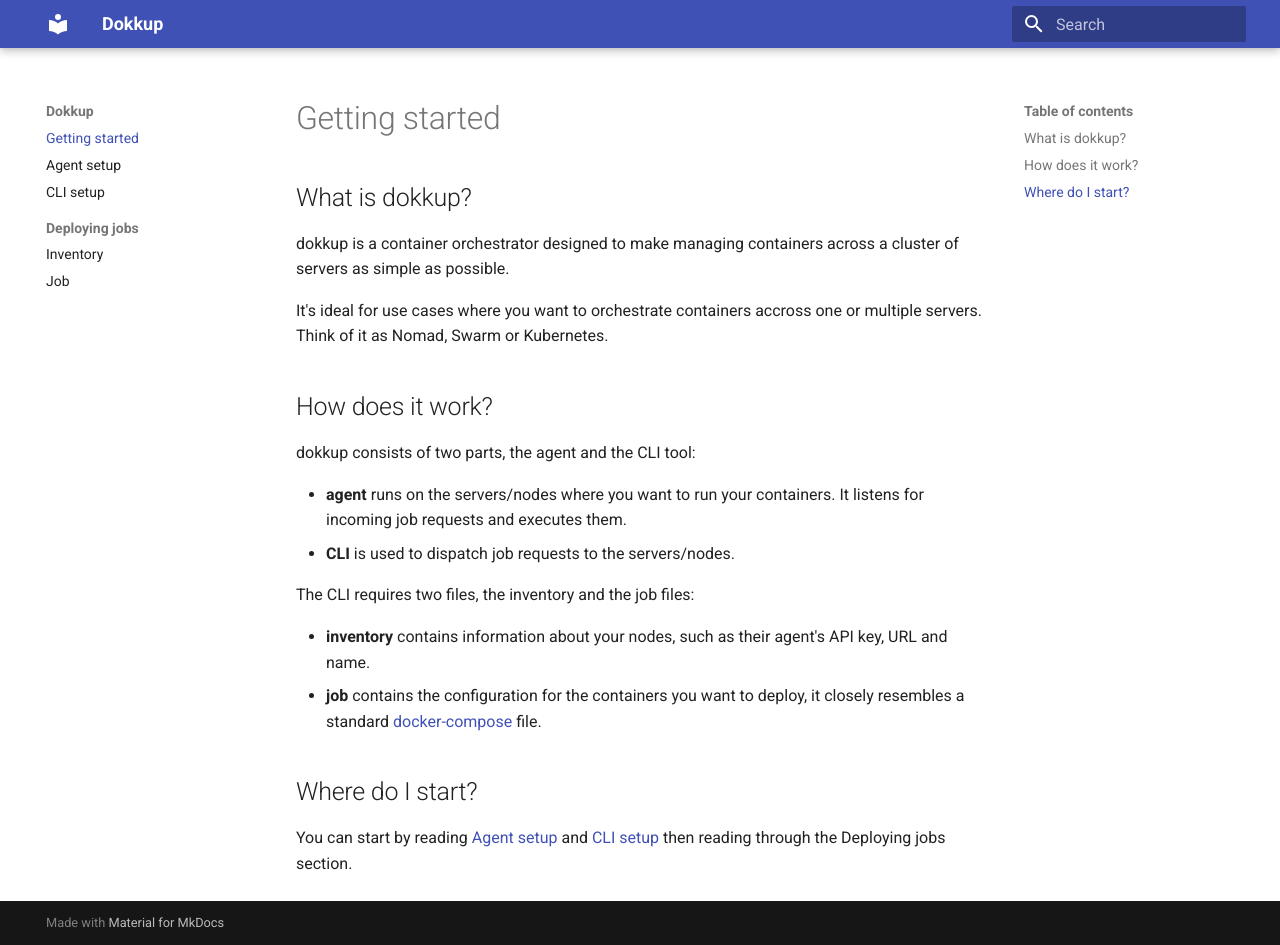
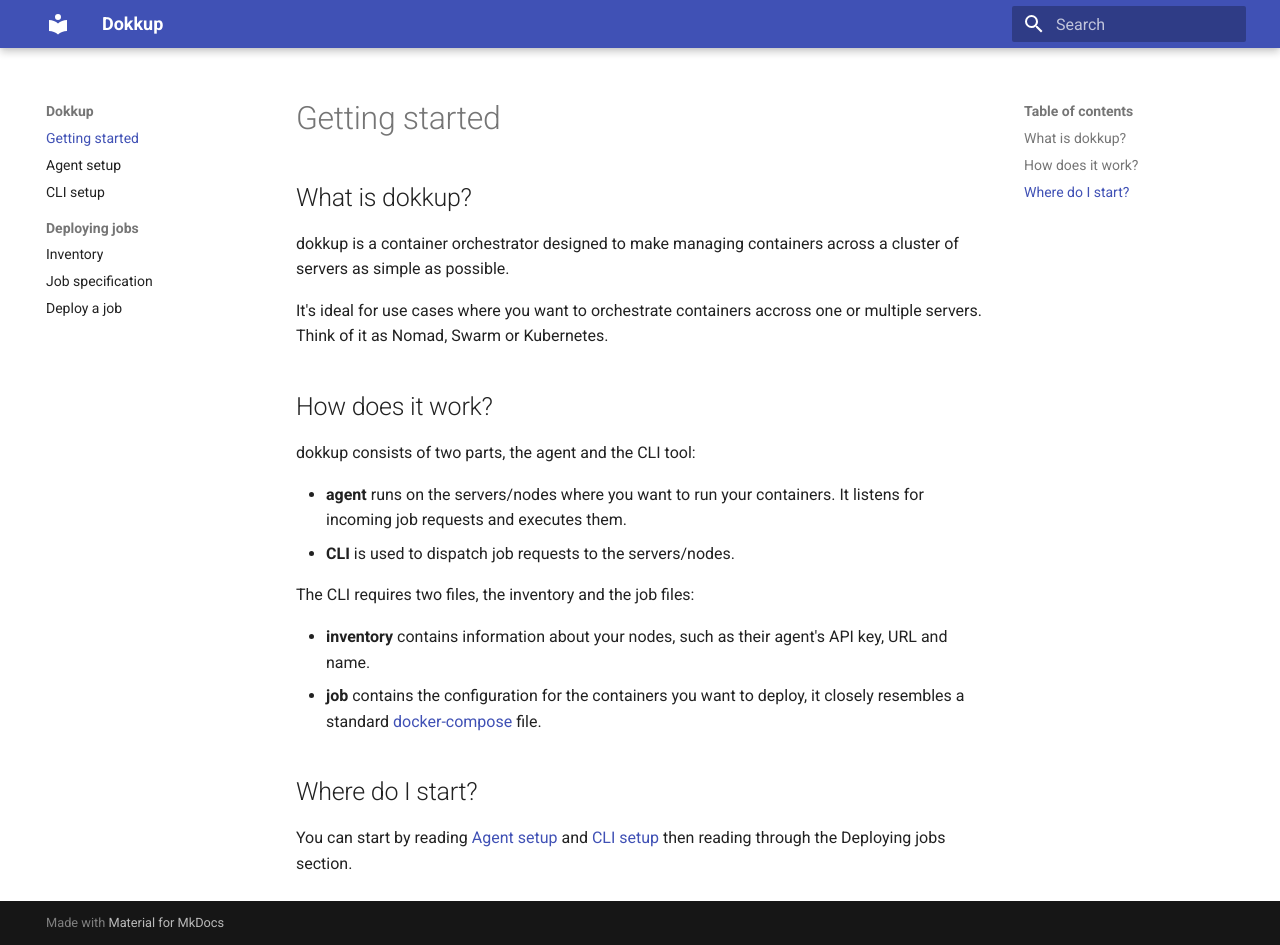
Before and after one commit to XiovV/dokkup, an MkDocs documentation site: the page built from docs/index.md, in a window 1280 px wide and 945 px high. Built offline with MkDocs 1.6.1 and Material for MkDocs 9.7.7, drawn with Linux system fonts in a browser that asks for light colours.

Commit message:
docs(mkdocs): add link to deploy a job md file

```diff
--- a/mkdocs.yml
+++ b/mkdocs.yml
@@ -21,4 +21,5 @@
 
   - Deploying jobs:
      - Inventory: deploying_jobs/inventory.md
-     - Job: deploying_jobs/job.md
+     - Job specification: deploying_jobs/job.md
+     - Deploy a job: deploying_jobs/deploy-job.md
```
Also changed, not shown: docs/deploying_jobs/deploy-job.md (added, +2 -0 lines).
